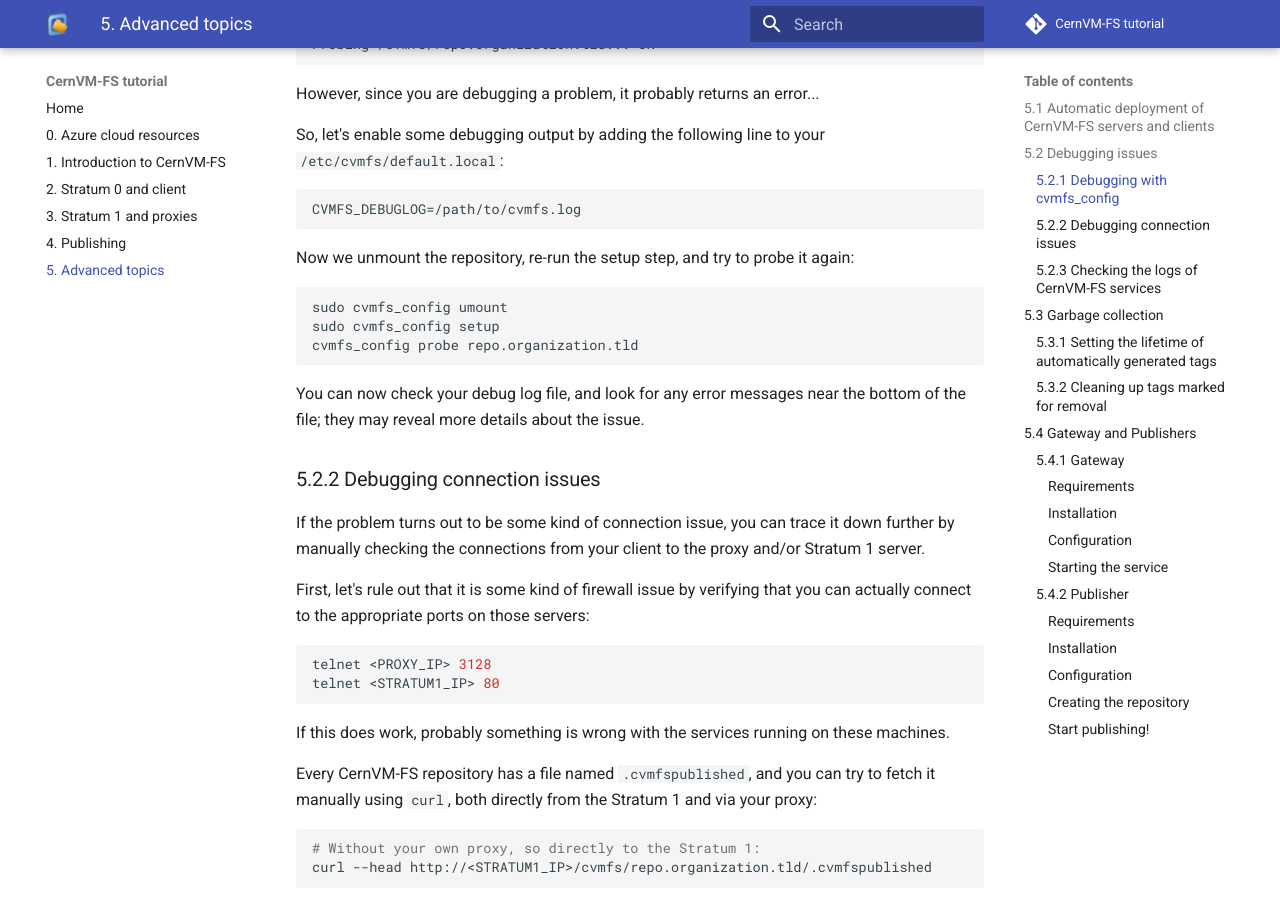
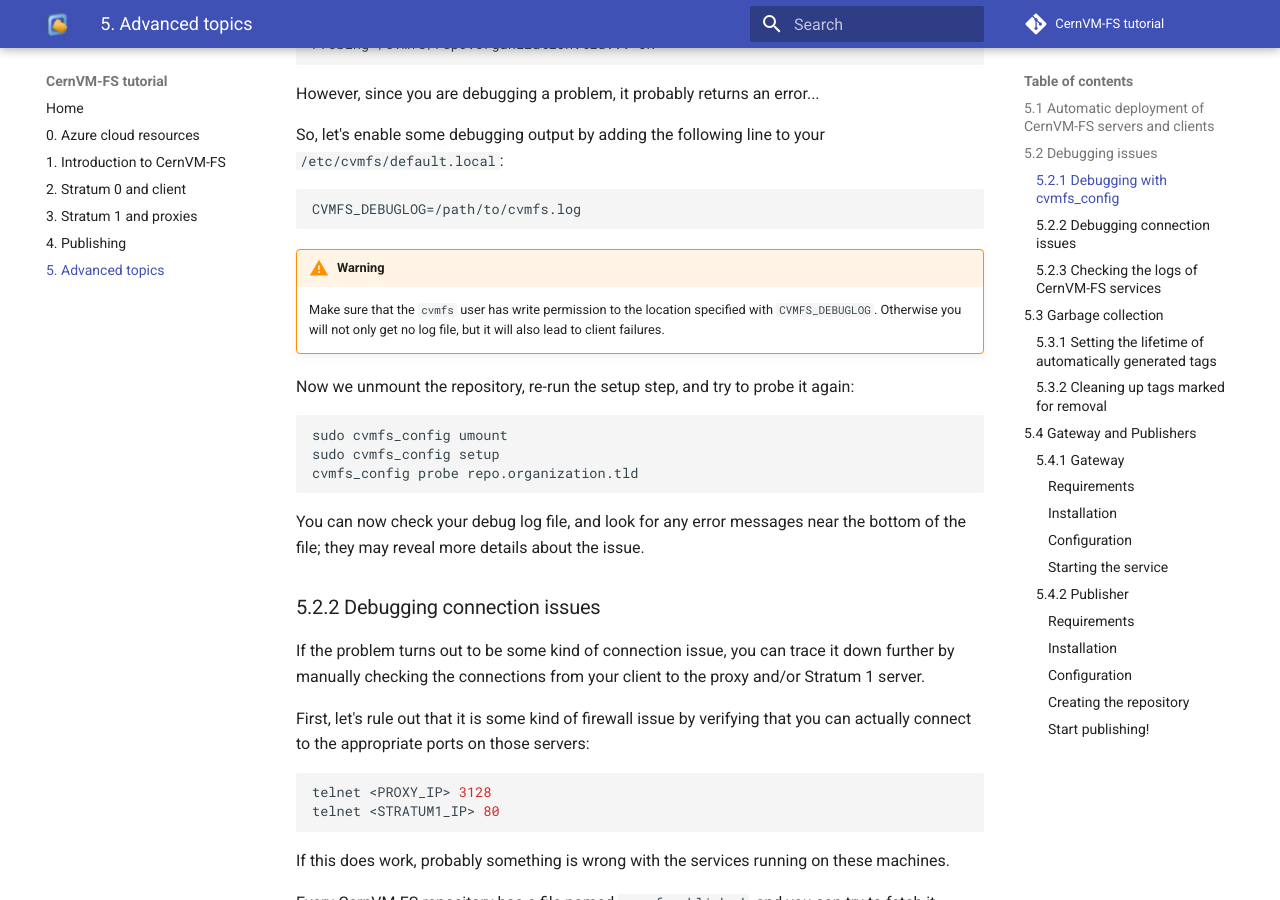
Before and after one commit to cvmfs-contrib/cvmfs-tutorial-2021, an MkDocs documentation site: the page built from docs/05_advanced.md, in a window 1280 px wide and 900 px high, scrolled down 1130 px. Built offline with MkDocs 1.6.1 and Material for MkDocs 9.7.7, drawn with Linux system fonts in a browser that asks for light colours; comment, search, counter and statistics services are not loaded.

Commit message:
add warning about CVMFS_DEBUGLOG location

````diff
--- a/docs/05_advanced.md
+++ b/docs/05_advanced.md
@@ -51,6 +51,11 @@
 ```
 CVMFS_DEBUGLOG=/path/to/cvmfs.log
 ```
+
+!!! warning
+    Make sure that the `cvmfs` user has write permission to the location specified with `CVMFS_DEBUGLOG`.
+    Otherwise you will not only get no log file, but it will also lead to client failures.
+
 Now we unmount the repository, re-run the setup step, and try to probe it again:
 
 ```
@@ -60,6 +65,8 @@
 ```
 
 You can now check your debug log file, and look for any error messages near the bottom of the file; they may reveal more details about the issue.
+
+
 
 
 ### 5.2.2 Debugging connection issues
````
